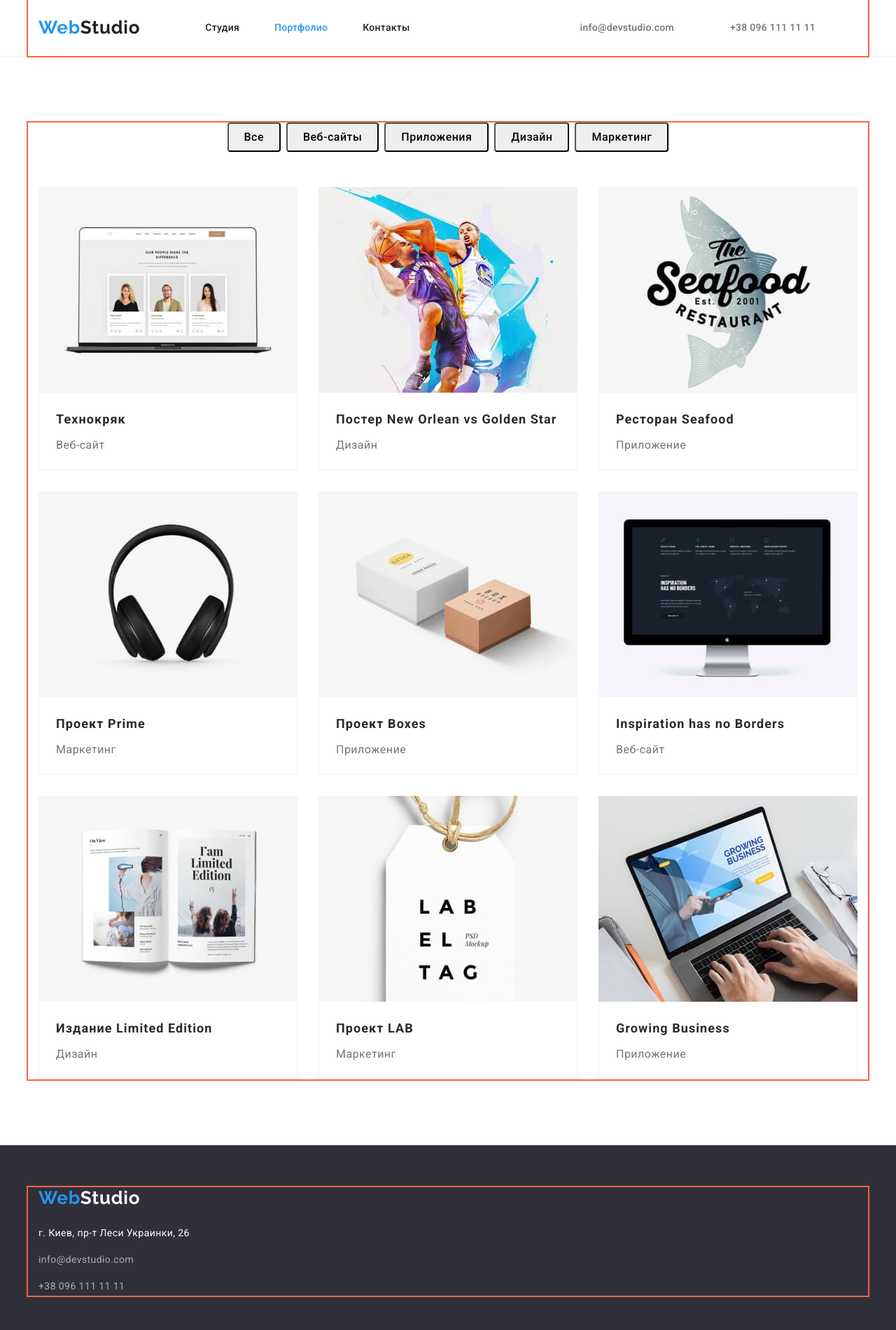
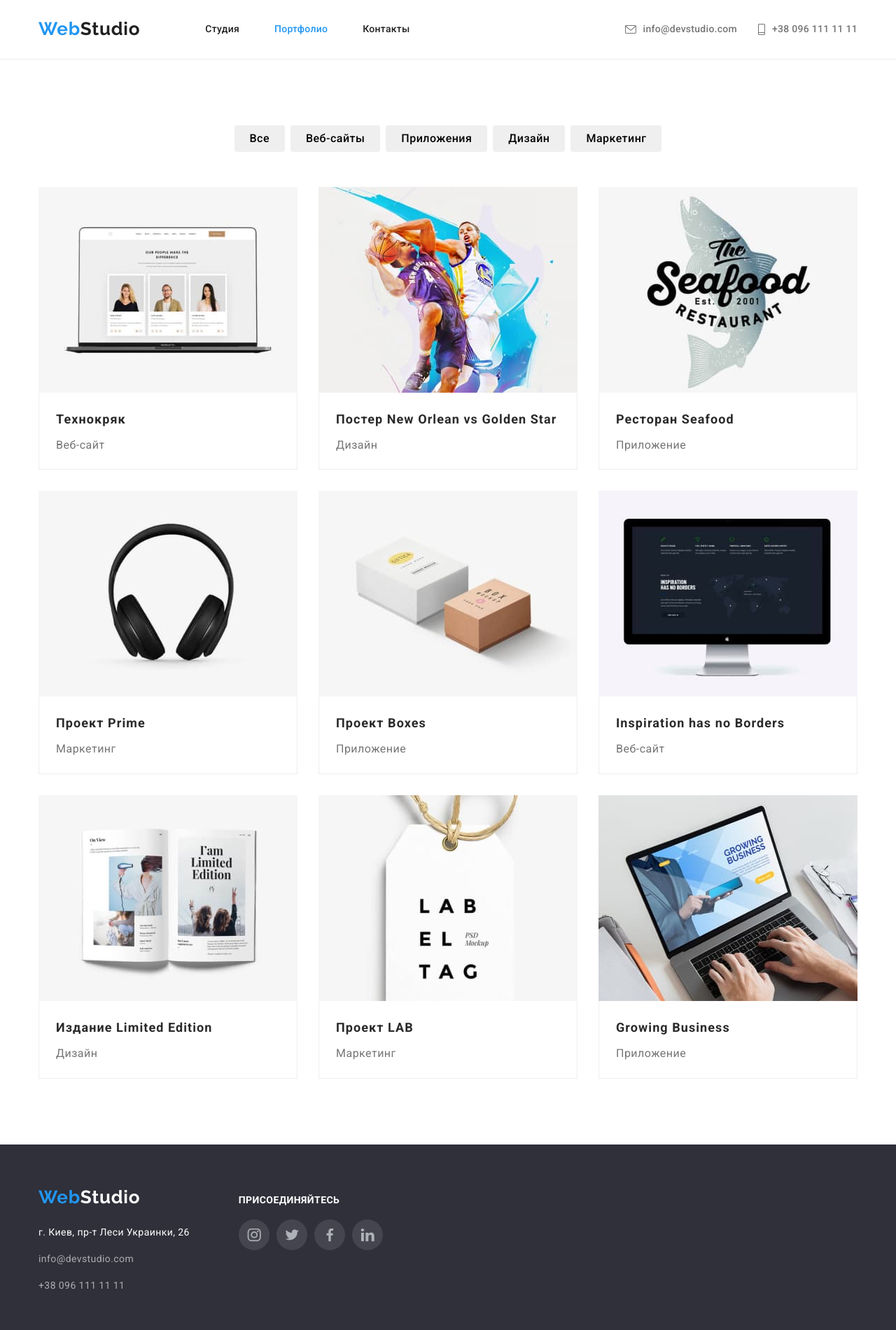
Before and after one commit to Dobruy888/goit-markup-hw-04, a plain HTML site: page portfolio.html in a window 1280 px wide. Shown: the top 1900 px of the page at 70% size. Drawn offline with nearby package versions, Linux system fonts and the light colour scheme.

Commit message:
Дз4 доделанное

```diff
--- a/css/styles.css
+++ b/css/styles.css
@@ -47,7 +47,6 @@ body {
   width: 1200px;
   padding-left: 15px;
   padding-right: 15px;
-  outline: 2px solid tomato;
   margin: 0 auto;
 }
 .page-header {
@@ -83,15 +82,13 @@ body {
   letter-spacing: 0.02em;
 }
 .title-info {
-  margin-right: 30px;
   padding-top: 32px;
   padding-bottom: 32px;
 }
 .site-nav .item + .item {
   margin-left: 50px;
 }
-.site-nav:hover,
-.site-nav:focus {
+.site-nav:hover {
   color: var(--accent-color);
 }
 .site-nav .current {
@@ -101,8 +98,6 @@ body {
 .site-contacts {
   display: flex;
   margin-left: auto;
-  margin-right: 30px;
-
   color: var(--header-contacts-text-color);
   font-weight: 500;
   font-size: 14px;
@@ -112,15 +107,43 @@ body {
 .site-contacts .item + .item {
   margin-left: 50px;
 }
-.site-contacts:hover,
-.site-contacts:focus {
+.item-contacts {
+  margin-right: 30px;
+}
+.mail-icon-click {
+  margin-right: 10px;
+}
+.mail-icon {
+  justify-content: center;
+  align-items: center;
+  fill: var(--header-contacts-text-color);
+}
+.mail-icon:hover {
   color: var(--accent-color);
+}
+.mail-icon:hover .mail-icon-click {
+  fill: var(--accent-color);
+}
+.tel-icon-click {
+  margin-right: 10px;
+}
+.tel-icon {
+  justify-content: center;
+  align-items: center;
+  fill: var(--header-contacts-text-color);
+}
+.tel-icon:hover {
+  color: var(--accent-color);
+}
+.tel-icon:hover .tel-icon-click {
+  fill: var(--accent-color);
 }
 .heder-contacts {
   display: flex;
   align-items: center;
-  justify-content: center;
+  justify-content: flex-end;
 }
+
 .heder-contacts-icon {
   margin-right: 10px;
 }
@@ -153,6 +176,7 @@ body {
   margin-bottom: 30px;
 }
 .hero-button {
+  border: none;
   display: block;
   margin: 0 auto;
   width: 200px;
@@ -345,6 +369,7 @@ body {
   justify-content: center;
   margin-bottom: 50px;
 }
+
 .main-btn .item + .item {
   margin-left: 8px;
 }
@@ -352,11 +377,13 @@ body {
   display: flex;
   flex-wrap: wrap;
 }
+
 .section-examples .item-flex:hover,
 .section-examples .item-flex:focus {
   box-shadow: 0px 1px 1px rgba(0, 0, 0, 0.12), 0px 4px 4px rgba(0, 0, 0, 0.06),
     1px 4px 6px rgba(0, 0, 0, 0.16);
 }
+
 .pic {
   display: block;
 }
@@ -376,6 +403,7 @@ body {
   margin-bottom: 0;
 }
 .main-btn .link {
+  border: none;
   font-family: inherit;
   font-weight: 500;
   font-size: 16px;
@@ -390,6 +418,7 @@ body {
 .main-btn .link:focus {
   color: var(--primary-white-color);
   background-color: var(--accent-color);
+  box-shadow: 0px 4px 4px rgba(0, 0, 0, 0.25);
 }
 .main-btn .link:current {
   color: var(--accent-color);
@@ -456,3 +485,21 @@ body {
 .footer-section .info:focus {
   color: var(--accent-color);
 }
+
+.footer-info {
+  display: flex;
+  align-items: baseline;
+  justify-content: baseline;
+}
+.footer-title {
+  margin-bottom: 20px;
+  font-weight: 700px;
+  font-size: 14px;
+  line-height: 16px;
+  letter-spacing: 0.03em;
+  color: var(--primary-white-color);
+}
+
+.footer-info-address {
+  margin-right: 70px;
+}
--- a/portfolio.html
+++ b/portfolio.html
@@ -27,23 +27,29 @@
           <!--навигация-->
           <ul class="site-nav list">
             <li class="item">
-              <a href="index.html" class="site-nav link">Студия</a>
+              <a href="index.html" class="title-info site-nav link ">Студия</a>
             </li>
             <li class="item">
-              <a href="portfolio.html" class="site-nav link current">Портфолио</a>
+              <a href="portfolio.html" class="title-info site-nav link current">Портфолио</a>
             </li>
-            <li class="item"><a href="" class="site-nav link">Контакты</a></li>
+            <li class="item"><a href="" class="title-info site-nav link">Контакты</a></li>
           </ul>
         </nav>
         <!--контакты-->
         <ul class="site-contacts list">
-          <li class="item">
-            <a href="mailto:info@devstudio.com" class="site-contacts link">info@devstudio.com</a>
+          <div class="heder-contacts">
+          <li class="item-contacts">
+            <a href="mailto:info@devstudio.com" class="mail-icon title-info site-contacts link"><svg class="mail-icon mail-icon-click" width="16" height="12">
+              <use href="./images/svgsprite/symbol-defs.svg#icon-mail"></use>
+            </svg>info@devstudio.com</a>
           </li>
-          <li class="item">
-            <a href="tel:+380961111111" class="site-contacts link">+38 096 111 11 11</a>
+          <li class="">
+            <a href="tel:+380961111111" class="tel-icon title-info site-contacts link"><svg class="tel-icon tel-icon-click" width="10" height="16">
+              <use href="./images/svgsprite/symbol-defs.svg#icon-tel"></use>
+            </svg> +38 096 111 11 11</a>
           </li>
         </ul>
+        </div>
       </div>
     </header>
     <main>
@@ -51,7 +57,7 @@
       <section class="section-main">
         <div class="container">
           <h1 class="visually-hidden">Примеры работ</h1>
-          <ul class="main-btn list">
+          <ul class="main-btn">
             <li class="item"><button class="link" type="button">Все</button></li>
             <li class="item"><button class="link" type="button">Веб-сайты</button></li>
             <li class="item"><button class="link" type="button">Приложения</button></li>
@@ -165,7 +171,8 @@
 
     <!--Подвал-->
     <footer class="footer-section">
-      <div class="container">
+      <div class="container footer-info">
+        <div class="footer-info-address">
         <a href="./index.html" class="footer-logo link">Web<span class="inner">Studio</span></a>
         <address>
           <ul class="list">
@@ -184,7 +191,38 @@
             </li>
             <li><a href="tel:+380961111111" class="info link">+38 096 111 11 11</a></li>
           </ul>
+          </div>
         </address>
+        <div class="footer-info-flex">
+          <h3 class="footer-title">ПРИСОЕДИНЯЙТЕСЬ</h3>
+          <ul class="social-team-list">
+                  <li class="social-icon">
+                    <a href="" class="social-team-link">
+                      <svg class="social-link-icon" width="20" height="20">
+                        <use href="./images/svgsprite/symbol-defs.svg#icon-inst"></use>
+                      </svg>
+                    </a>
+                  </li>
+                  <li class="social-icon">
+                    <a href="" class="social-team-link">
+                      <svg class="social-link-icon" width="20" height="20">
+                        <use href="./images/svgsprite/symbol-defs.svg#icon-twi"></use></svg
+                    ></a>
+                  </li>
+                  <li class="social-icon">
+                    <a href="" class="social-team-link">
+                      <svg class="social-link-icon" width="20" height="20">
+                        <use href="./images/svgsprite/symbol-defs.svg#icon-fb"></use></svg
+                    ></a>
+                  </li>
+                  <li class="social-icon">
+                    <a href="" class="social-team-link">
+                      <svg class="social-link-icon" width="20" height="20">
+                        <use href="./images/svgsprite/symbol-defs.svg#icon-in"></use></svg
+                    ></a>
+                  </li>
+                </ul>
+        </div>
       </div>
     </footer>
   </body>
```
Also changed, not shown: index.html (+41 -15 lines).
